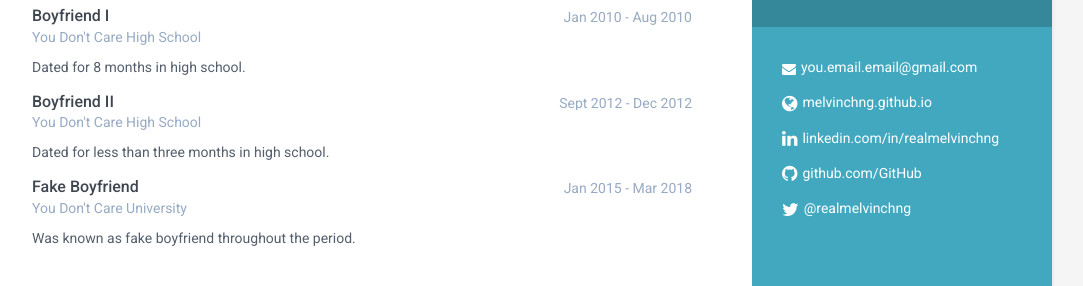
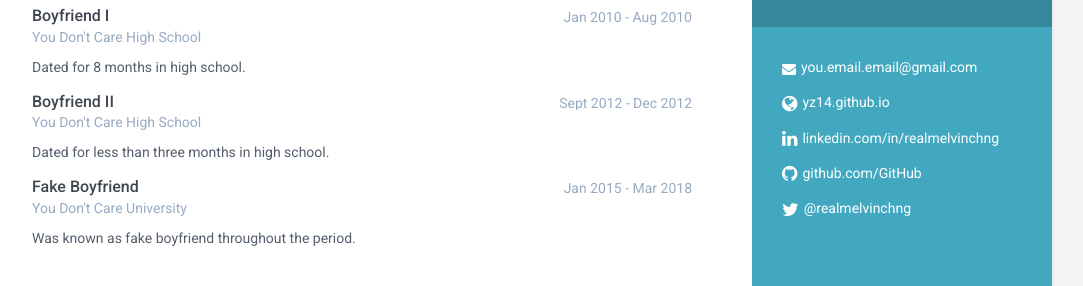
Before and after one commit to yz14/tm4, a Jekyll site: the page built from cv.html, in a window 1280 px wide. Shown: the part 264-550 px from the top of the page, without its empty margins (128-1211 px from the left). Built offline with Jekyll 4.4.1, drawn with Linux system fonts in a browser that asks for light colours; part of the change alters nothing that is shown.

Commit message:
Update _config.yml

```diff
--- a/_config.yml
+++ b/_config.yml
@@ -1,8 +1,8 @@
 # Your Website Title
-title: Melvin Ch'ng
+title: YuanZhen
 
 # Your Website URL
-url: 'http://your-url.github.io'
+url: 'http://yz14.github.io'
 
 # Leave it default
 baseurl: ''
@@ -18,7 +18,7 @@ pic: profile.png # profile.png can be found at /assets/images/profile.png
 description: Full Stack Developer, IoT, Reverse Engineering
 description_tiny: 'Home: +60-4 | Studied: +1-408 | Work: +60-3'
 email: you.email.email@gmail.com
-website: melvinchng.github.io # do not add http://
+website: yz14.github.io # do not add http://
 linkedin: realmelvinchng
 github: melvinchng
 twitter: '@realmelvinchng'
```
